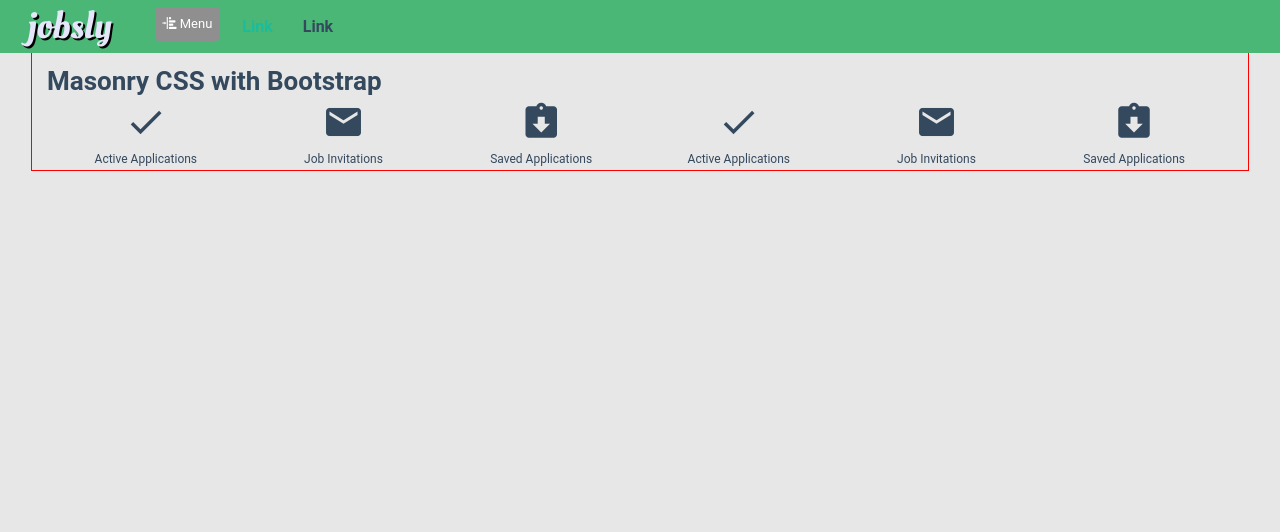
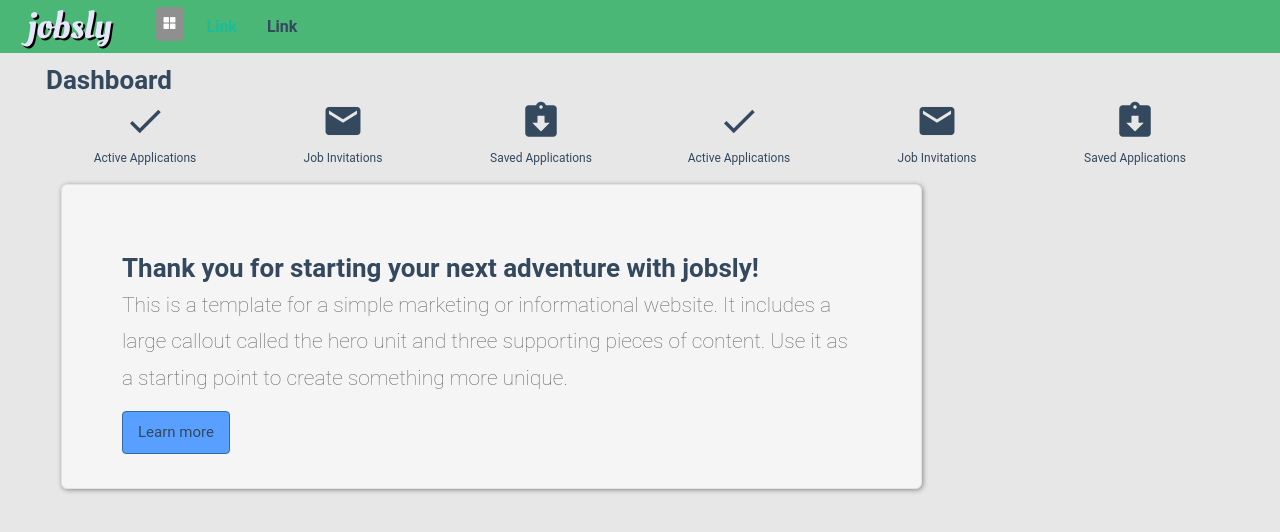
Before and after one commit to rhsantiago/jobsly, a PHP site: page /main.php in a window 1280 px wide. Shown: the top 532 px of the page. Run offline with PHP 8.4, Linux system fonts and the light colour scheme; some libraries are stand-ins or nearby versions.

Commit message:
31. Final dashboard elements

```diff
--- a/css/media.css
+++ b/css/media.css
@@ -34,7 +34,9 @@
 }
 */
 @media screen and (max-height: 450px) {
-  .sidenav {padding-top: 15px;}
+  .sidenav {
+      padding-top: 15px;
+  }
   .sidenav a {font-size: 18px;}
 
 }
--- a/css/mycustom.css
+++ b/css/mycustom.css
@@ -138,9 +138,10 @@
 }
 
 .h1custom {
-    color: #34495e;
+    color: #34495e !important;
     font-size: 26px !important;
      margin-top: 50px !important;
+
 }
 
 .h2custom {
@@ -448,8 +449,8 @@ fieldset[disabled] .btn-primary.active {
 }
 
 .sidebar-item:hover{
-     background-color: #589fff;
-
+    /* background-color: #589fff; */
+      background-color: #e7e7e7;
 }
 
 .btn-custom {
@@ -623,13 +624,13 @@ textarea.parsley-error {
   /*  background-color: #61489d;*/
     overflow-x: hidden;
     transition: 0.5s;
-    padding-top: 60px;
+    padding-top: 100px;
 }
 
 .sidenav a {
     padding: 8px 8px 8px 32px;
     text-decoration: none;
-    font-size: 25px;
+    font-size: 22px;
     color: #34495e;
     display: block;
     transition: 0.3s;
@@ -638,7 +639,7 @@ textarea.parsley-error {
 }
 
 .sidenav a:hover, .offcanvas a:focus{
-    color: #f1f1f1;
+   /* color: #f1f1f1; */
 }
 
 .sidenav .closebtn {
@@ -670,10 +671,44 @@ textarea.parsley-error {
     margin-right: 0 !important;
 }
 .quickview {
-     color: #34495e;
+     color: #34495e !important;
      font-size: 12px !important;
 }
 
 .quickviewicon {
     color: #34495e;
 }
+
+.quickviewdiv,.quickviewicon,.quickview,.sidebar-item{
+     transition:all 0.3s ease;
+}
+
+.quickviewdiv:hover{
+    box-shadow: 1px 1px 5px #888888;
+        -webkit-transform: scale(1.2);
+        -ms-transform: scale(1.2);
+        transform: scale(1.2);
+}
+
+.quickviewdiv:hover .quickviewicon{
+        color: #589fff;
+        -webkit-transform: scale(1.2);
+        -ms-transform: scale(1.2);
+        transform: scale(1.2);
+}
+
+.quickviewdiv:hover .quickview{
+        color: #589fff !important;
+        -webkit-transform: scale(1.2);
+        -ms-transform: scale(1.2);
+        transform: scale(1.2);
+}
+
+
+.welcomediv {
+    margin-top: 15px;
+}
+
+.dropshadow {
+    box-shadow: 1px 1px 5px #888888;
+}
--- a/inc/navbar.php
+++ b/inc/navbar.php
@@ -23,7 +23,7 @@
     <?php
     if($isDashboard){
         ?>
-<button onclick="openNav()" class="btn btn-sm btn-primary btn-custom"><span class="glyphicon glyphicon-indent-left"></span> Menu</button>
+<button onclick="openNav()" class="btn btn-sm btn-primary btn-custom"><span class="glyphicon glyphicon-th-large"></span></button>
     <?php
     }
     ?>
--- a/js/mycustom.js
+++ b/js/mycustom.js
@@ -117,7 +117,7 @@ $(document).ready(function($) {
             return false;
         });
 
-
+ /*
     $('.quickviewdiv').hover(function(){
         $(this).css("background-color", "#589fff");
          $(this).css("box-shadow", "3px 3px 3px #000");
@@ -125,7 +125,7 @@ $(document).ready(function($) {
         $(this).css("background-color", "#e7e7e7");
          $(this).css("box-shadow", "none");
     });
-
+   */
 
 
 });
--- a/main.php
+++ b/main.php
@@ -5,7 +5,7 @@
     <meta name="viewport" content="width=device-width, user-scalable=no, initial-scale=1.0, minimum-scale=1.0, maximum-scale=1.0">
     <meta name="author" content="">
 
-    <title>jobsly – jobs for the modern world</title>
+    <title>jobsly – find your next adventure.</title>
 <style>
 body {
     font-family: "Lato", sans-serif;
@@ -22,10 +22,13 @@ body {
 <div id="mySidenav" class="sidenav">
   <a href="javascript:void(0)" class="closebtn" onclick="closeNav()">&times;</a>
 
-    <div class="sidebar-item"> <a href="#">About</a> </div>
-  <div class="sidebar-item"><a href="#">Services</a></div>
-  <div class="sidebar-item"><a href="#">Clients</a></div>
-  <div class="sidebar-item"><a href="#">Contact</a></div>
+
+        <div class="sidebar-item"> <a href="#" ><span class="glyphicon glyphicon-off"></span>&nbsp;&nbsp;Start</a> </div>
+
+         <div class="sidebar-item"><a href="#">  <span class="glyphicon glyphicon-paperclip"></span>&nbsp;&nbsp;Resume</a></div>
+
+    <div class="sidebar-item"><a href="#"><span class="glyphicon glyphicon-briefcase"></span>&nbsp;&nbsp;Jobs</a></div>
+  <div class="sidebar-item"><a href="#"><span class="glyphicon glyphicon-wrench"></span>&nbsp;&nbsp;Account</a></div>
 </div>
 
 
@@ -52,9 +55,9 @@ body {
 
 
        <div class="row-fluid">
-		<div class="col-md-12 red-border">
+		<div class="col-md-12 ">
 
-				<h1 class="h1custom">Masonry CSS with Bootstrap</h1>
+				<h1 class="h1custom">Dashboard</h1>
 
 			<div class="row-fluid">
                 <div class="col-md-2 col-xs-2 centerindiv quickviewdiv "><div class="material-icons  quickviewicon" style="font-size:28px;">check </div>
@@ -75,6 +78,24 @@ body {
 				</div>
 
 			</div>
+
+            <div class="row-fluid">
+		<div class="col-md-9 welcomediv">
+			<div class="jumbotron well dropshadow">
+				<h1 class="h1custom">
+					Thank you for starting your next adventure with jobsly!
+				</h1>
+				<p>
+					This is a template for a simple marketing or informational website. It includes a large callout called the hero unit and three supporting pieces of content. Use it as a starting point to create something more unique.
+				</p>
+				<p>
+					<a class="btn btn-primary btn-large" href="#">Learn more</a>
+				</p>
+			</div>
+		</div>
+		<div class="col-md-3">
+		</div>
+	</div>
 		</div>
            <!--
 		<div class="col-md-3 red-border">
@@ -84,6 +105,10 @@ body {
 	</div>
 
     </div>
+
+
+
+
 </div>
 
 
@@ -91,8 +116,8 @@ body {
     var isClosed = true;
 function openNav() {
     if(isClosed){
-        document.getElementById("mySidenav").style.width = "250px";
-        document.getElementById("main").style.marginLeft = "250px";
+        document.getElementById("mySidenav").style.width = "200px";
+        document.getElementById("main").style.marginLeft = "200px";
         isClosed = false;
     } else{
         closeNav();
```
